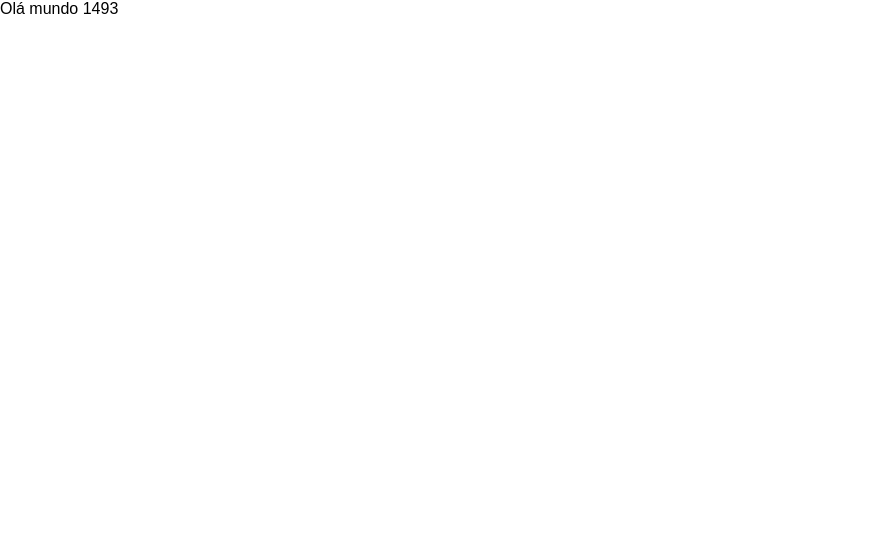
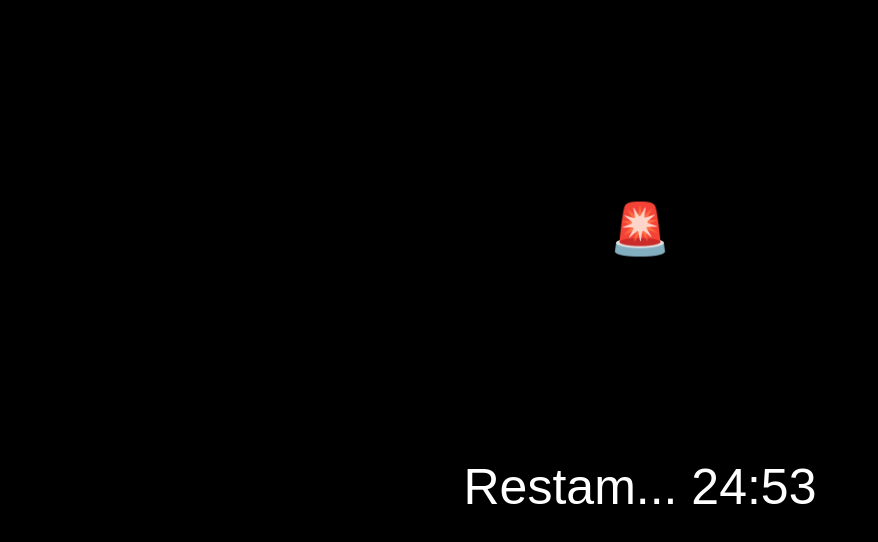
Before and after one commit to EricksonDutra/Pomodoro-React, a React (Create React App) app: page / in a window 1280 px wide. Shown: the top 542 px of the page, without its empty margins (0-878 px from the left). Built offline with nearby package versions, Linux system fonts and the light colour scheme.

Commit message:
secondsToTime

```diff
--- a/src/components/pomodoro-timer.tsx
+++ b/src/components/pomodoro-timer.tsx
@@ -1,5 +1,6 @@
 import React from 'react';
 import { useInterval } from '../hooks/use-interval';
+import { secondsToTime } from '../utils/seconds-to-time';
 
 interface Props {
   defaultPomodoroTime: number;
@@ -11,5 +12,5 @@
   useInterval(() => {
     setMainTime(mainTime - 1);
   }, 1000);
-  return <div>Olá mundo {mainTime}</div>;
+  return <div>Restam... {secondsToTime(mainTime)}</div>;
 }
--- a/src/index.css
+++ b/src/index.css
@@ -7,4 +7,12 @@
 
 body{
   font-family: sans-serif;
+  background-color: black;
 }
+
+.App{
+  font-size: 50px;
+  color: white;
+  text-align: center;
+  margin-top: 200px;
+}
--- a/src/index.tsx
+++ b/src/index.tsx
@@ -8,6 +8,7 @@
 );
 root.render(
   <React.StrictMode>
+    <div className="App">🚨</div>
     <App />
   </React.StrictMode>,
 );
--- /dev/null
+++ b/src/utils/seconds-to-time.ts
@@ -0,0 +1,6 @@
+export function secondsToTime(seconds: number): string {
+  const zeroLeft = (n: number) => Math.floor(n).toString().padStart(2, '0');
+  const min = zeroLeft((seconds / 60) % 60);
+  const sec = zeroLeft((seconds % 60) % 60);
+  return `${min}:${sec}`;
+}
```
